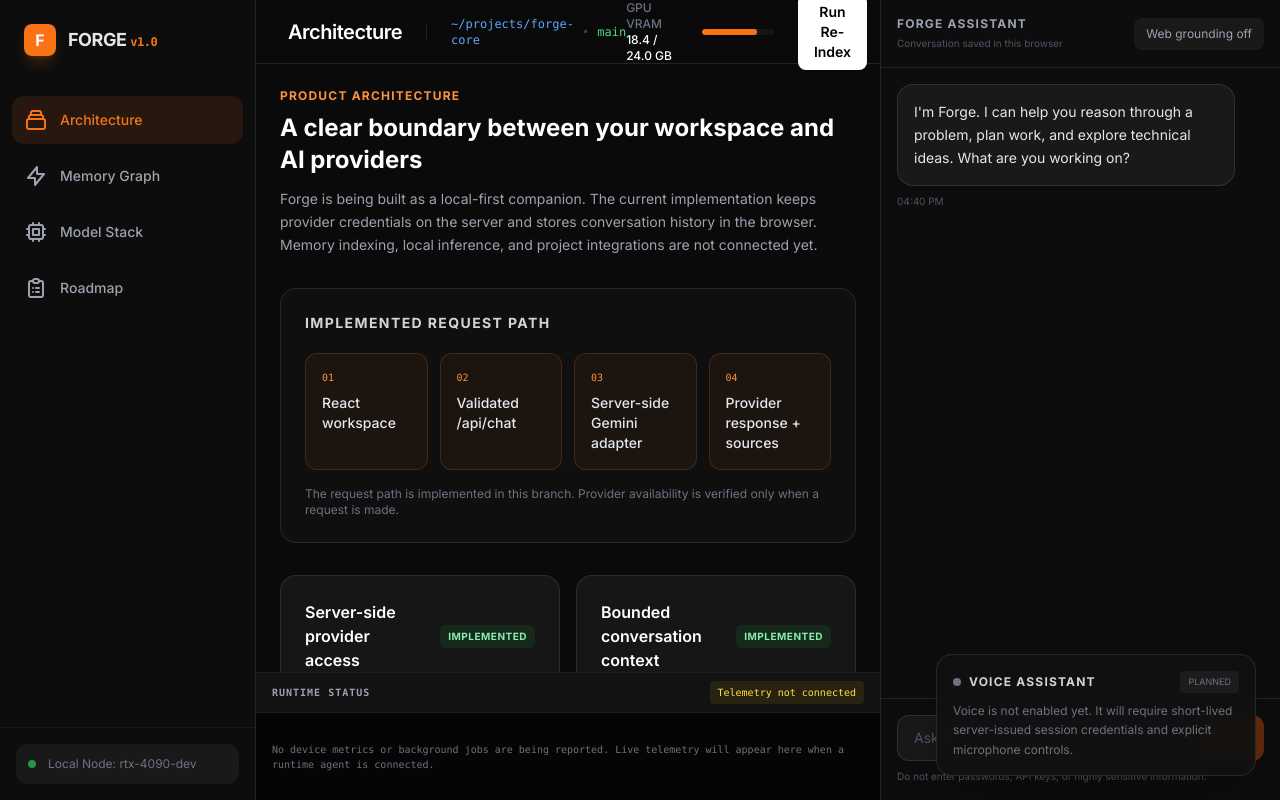
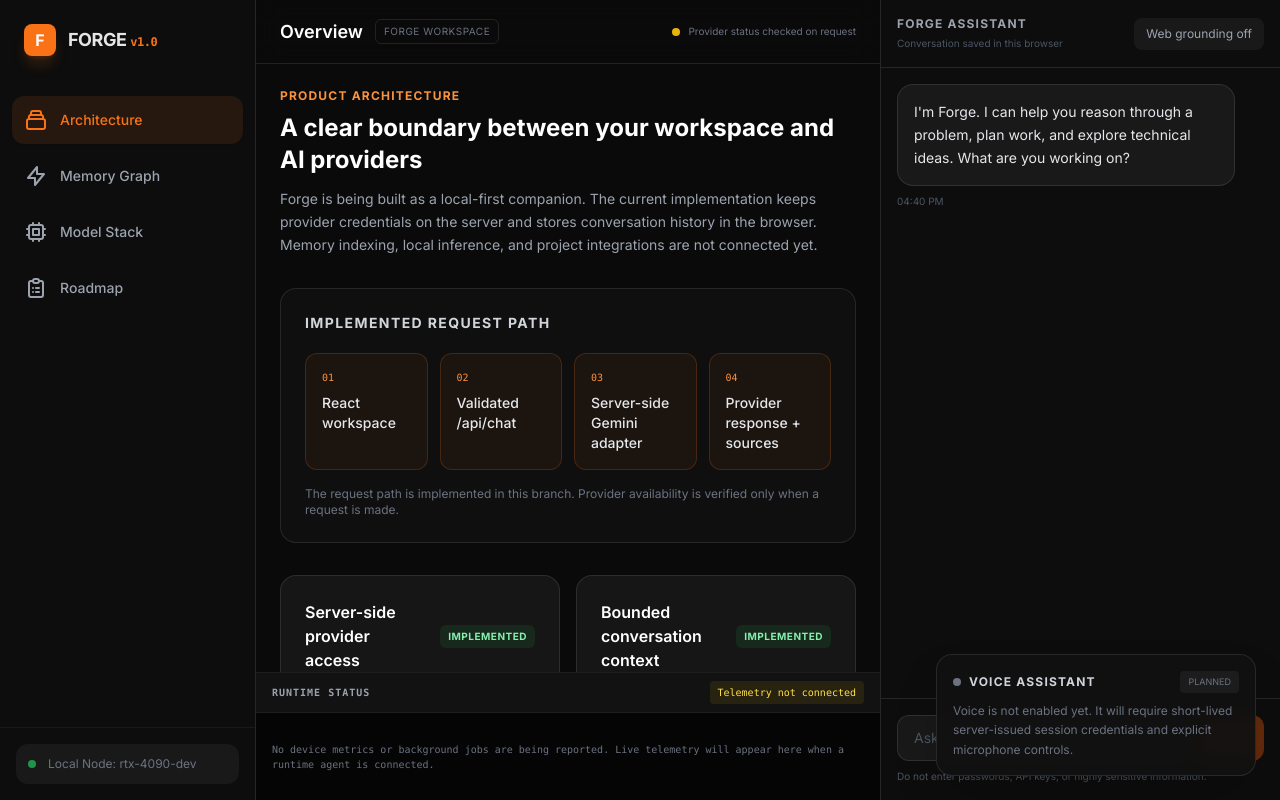
Before and after one commit to yobi369/Forged-AI-Companion, a React (Vite) app: page / in a window 1280 px wide. Built offline with nearby package versions, Linux system fonts and the light colour scheme.

Commit message:
fix: remove simulated capabilities from workspace views

```diff
--- a/components/Header.tsx
+++ b/components/Header.tsx
@@ -1,38 +1,25 @@
-
-import React from 'react';
+import React from "react";
 
 interface HeaderProps {
   activeTab: string;
 }
 
-export const Header: React.FC<HeaderProps> = ({ activeTab }) => {
-  return (
-    <header className="h-16 border-b border-white/10 px-8 flex items-center justify-between bg-[#0a0a0a]/50 backdrop-blur-md sticky top-0 z-10">
-      <div className="flex items-center gap-4">
-        <h2 className="text-xl font-semibold capitalize text-white tracking-tight">{activeTab.replace('-', ' ')}</h2>
-        <div className="h-4 w-px bg-white/10 mx-2"></div>
-        <div className="text-xs font-mono text-gray-500 flex items-center gap-2">
-          <span className="text-blue-400">~/projects/forge-core</span>
-          <span className="text-gray-700">•</span>
-          <span className="text-green-400">main</span>
-        </div>
-      </div>
+const labels: Record<string, string> = {
+  architecture: "Overview",
+  memory: "Memory map",
+  models: "AI providers",
+  roadmap: "Product roadmap",
+};
 
-      <div className="flex items-center gap-6">
-        <div className="flex items-center gap-4 text-xs font-medium">
-          <div className="flex flex-col items-end">
-            <span className="text-gray-500">GPU VRAM</span>
-            <span className="text-white">18.4 / 24.0 GB</span>
-          </div>
-          <div className="w-24 h-1.5 bg-white/5 rounded-full overflow-hidden">
-            <div className="w-[76%] h-full bg-orange-500 rounded-full"></div>
-          </div>
-        </div>
-
-        <button className="px-4 py-2 bg-white text-black text-sm font-semibold rounded-lg hover:bg-orange-500 hover:text-white transition-all shadow-sm">
-          Run Re-Index
-        </button>
-      </div>
-    </header>
-  );
-};
+export const Header: React.FC<HeaderProps> = ({ activeTab }) => (
+  <header className="sticky top-0 z-10 flex h-16 items-center justify-between border-b border-white/10 bg-[#0a0a0a]/90 px-6 backdrop-blur-md">
+    <div className="flex min-w-0 items-center gap-3">
+      <h2 className="truncate text-lg font-semibold text-white">{labels[activeTab] || activeTab}</h2>
+      <span className="hidden rounded-md border border-white/10 px-2 py-1 text-[10px] uppercase tracking-wider text-gray-500 sm:inline">Forge workspace</span>
+    </div>
+    <div className="flex items-center gap-2 text-[10px] text-gray-500">
+      <span className="h-2 w-2 rounded-full bg-yellow-500" />
+      Provider status checked on request
+    </div>
+  </header>
+);
```
